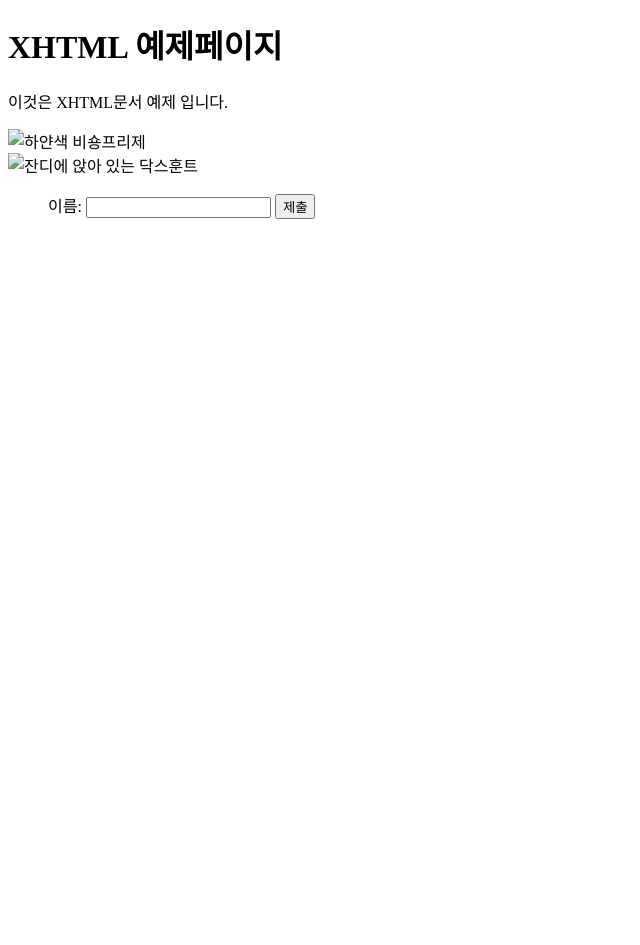
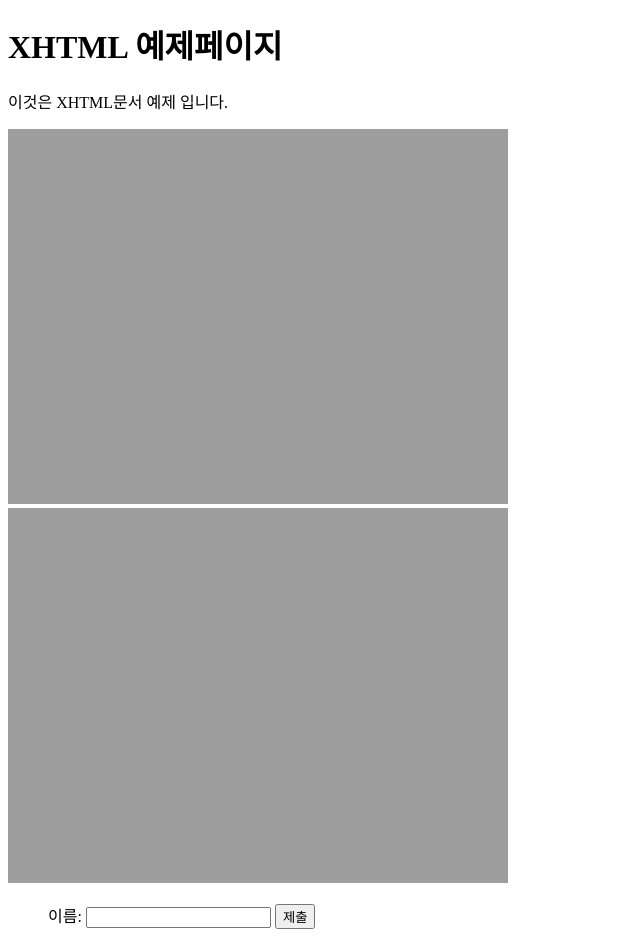
Before and after one commit to ssue2658-collab/DSC-Web-Project, a plain HTML site: page html/test04.html in a window 1280 px wide. Shown: the whole page, without its empty margins (0-640 px from the left). Before the commit the page ends 800 px from the top, so only its background shows below. Drawn offline with Linux system fonts and the light colour scheme; the site is published under a folder, as on GitHub Pages, so addresses that start at the root find nothing.

Commit message:
Fix image paths in test04 and test05

```diff
--- a/html/test04.html
+++ b/html/test04.html
@@ -12,10 +12,10 @@
     <p>이것은 XHTML문서 예제 입니다.</p>
 
     <div>
-        <img src="/image/비숑프리제.png" alt="하얀색 비숑프리제" width="500" />
+        <img src="../image/비숑프리제.png" alt="하얀색 비숑프리제" width="500" />
     </div>
     <div>
-        <img src="/image/닥스훈트.png" alt="잔디에 앉아 있는 닥스훈트" width="500" />
+        <img src="../image/닥스훈트.png" alt="잔디에 앉아 있는 닥스훈트" width="500" />
     </div>
     <ul>
         <form action="submit.php" method="post" name="name">
```
Also changed, not shown: html/test05.html (+10 -6 lines).
